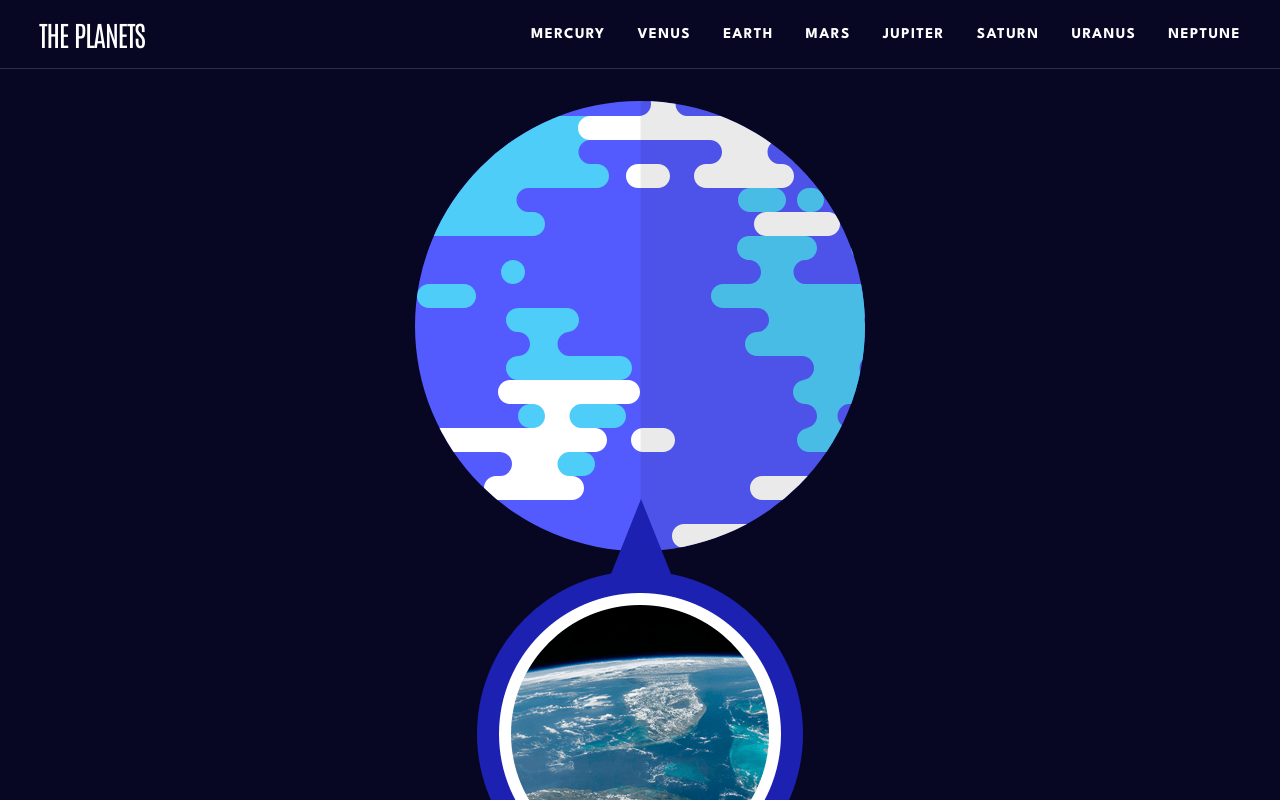
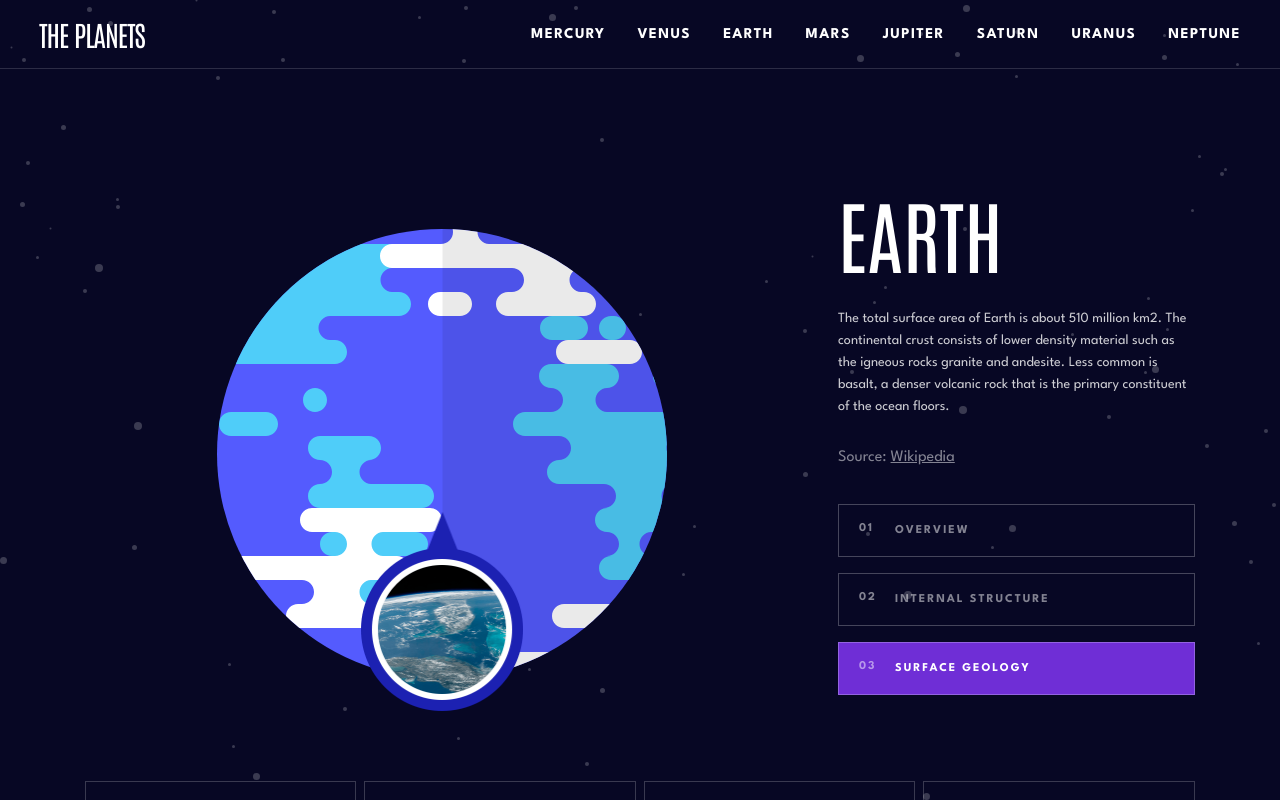
Before and after one commit to Dudeldups/FM-planets-fact-site, a React (Vite) app: page /Earth/geology in a window 1280 px wide. Shown: the top 800 px of the page. Built offline with nearby package versions, Linux system fonts and the light colour scheme.

Commit message:
added bg image and fixed geo image

```diff
--- a/src/pages/Planet/Planet.scss
+++ b/src/pages/Planet/Planet.scss
@@ -7,6 +7,10 @@
 
   @include mq($bp-tablet) {
     grid-template-columns: repeat(4, 1fr);
+  }
+
+  @include mq($bp-desktop) {
+    margin-top: 5.4rem;
   }
 
   &__container {
--- a/src/pages/PlanetDetails/PlanetDetails.scss
+++ b/src/pages/PlanetDetails/PlanetDetails.scss
@@ -17,27 +17,39 @@
         "img img"
         "text nav";
     }
+
+    @include mq($bp-desktop) {
+      margin-top: 7rem;
+      gap: 2.44rem;
+      grid-template-columns: 2fr 1fr;
+      grid-template-areas:
+        "img text"
+        "img nav";
+    }
   }
 
   &__img-container {
+    height: 100%;
+    position: relative;
     grid-area: img;
     display: grid;
+    align-content: center;
     justify-items: center;
-    grid-template-columns: 1fr;
-    grid-template-rows: repeat(10, 1fr);
     margin-top: 2rem;
+
+    @include mq($until: $bp-desktop) {
+      padding-bottom: 5rem;
+    }
   }
 
   &__img-big {
     max-width: 100%;
-    grid-row: 1 / -1;
-    grid-column: 1;
   }
 
   &__img-small {
-    max-width: 55%;
-    grid-row: 6 / -1;
-    grid-column: 1;
+    position: absolute;
+    bottom: 0;
+    max-width: 10.18rem;
   }
 
   &__header {
@@ -97,7 +109,7 @@
 
       @include pseudo(before, $inset: 50% auto 0 0, $parent: true) {
         content: "0" counter(list-item);
-        transform: translateY(-25%);
+        transform: translateY(-32%);
         color: rgba($clr-white, 0.5);
         margin-left: 1.25rem;
       }
--- a/src/scss/base/_base.scss
+++ b/src/scss/base/_base.scss
@@ -1,7 +1,7 @@
 @use "../abstracts/" as *;
 
 body {
-  background-color: $clr-main-900;
+  background: $clr-main-900 url("/assets/images/background-stars.svg");
 }
 
 main,
@@ -11,5 +11,5 @@ main,
 }
 
 .footer {
-  padding-block: 3rem 2rem;
+  padding-block: 3.5rem 2rem;
 }
```
